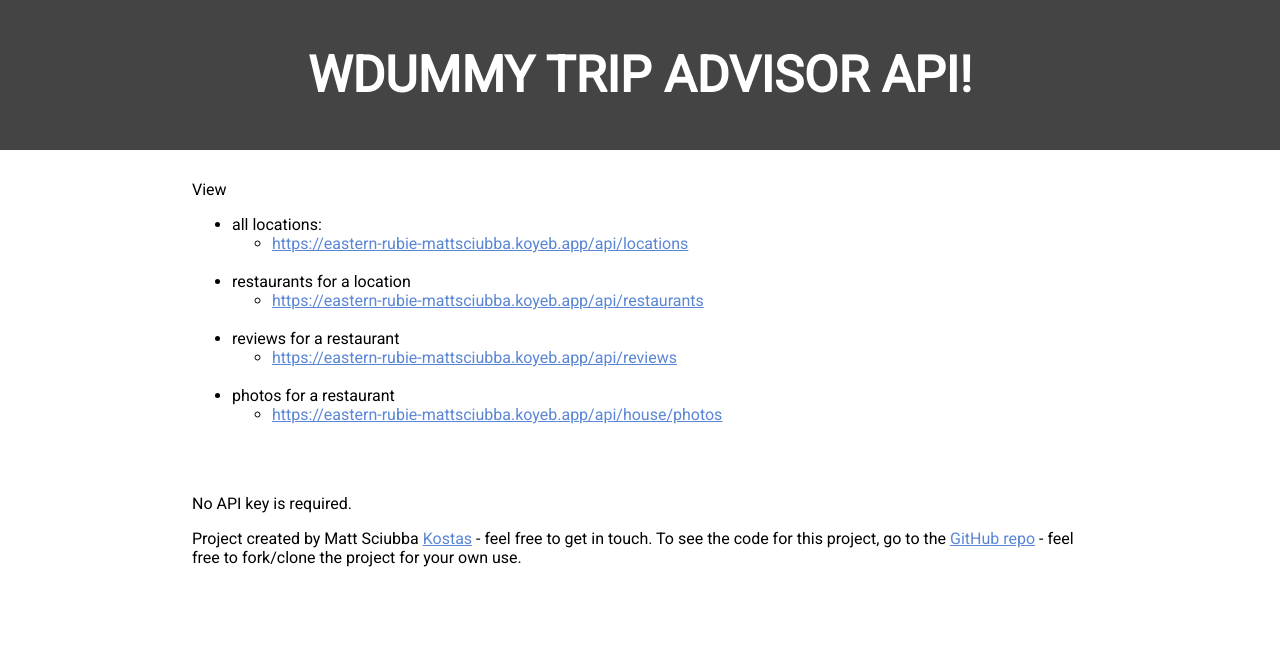
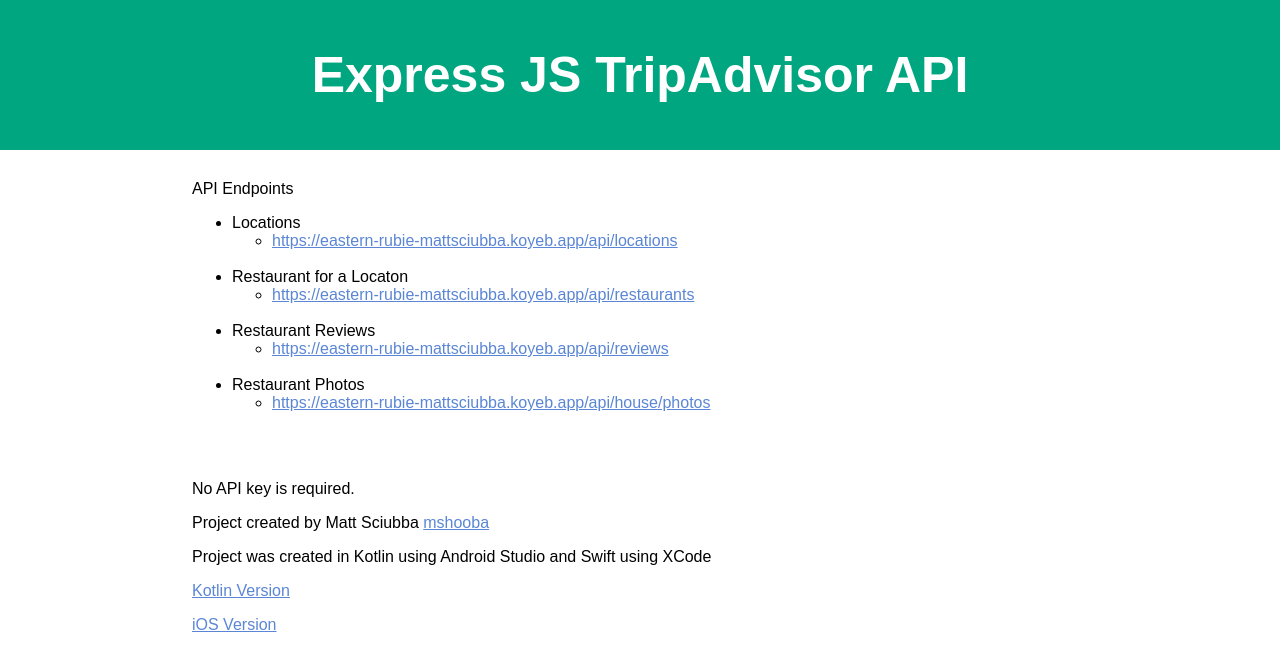
Before and after one commit to mshooba/tripadvisorAPI, a website: page public/index.html in a window 1280 px wide. Drawn offline with Linux system fonts and the light colour scheme.

Commit message:
touch ups

```diff
--- a/public/index.html
+++ b/public/index.html
@@ -7,32 +7,34 @@
 </head>
 <body>
   <header>
-    <h2>WDUMMY TRIP ADVISOR API!</h2>
+    <h2>Express JS TripAdvisor API</h2>
+   <!-- <img src="./images/logo.png" alt="">-->
+    <p></p>
   </header>
   <main>
 
-    View
+    API Endpoints
     <ul>
-    <li>all locations:
+    <li>Locations
       <ul>
         <li><a href="https://eastern-rubie-mattsciubba.koyeb.app/api/locationdetails">https://eastern-rubie-mattsciubba.koyeb.app/api/locations</a></li>
       </ul>
     </li>
     <br>
-    <li>restaurants for a location
+    <li>Restaurant for a Locaton
       <ul>
         <li><a href="https://eastern-rubie-mattsciubba.koyeb.app/api/restaurants">https://eastern-rubie-mattsciubba.koyeb.app/api/restaurants</a></li>
       </ul>
     </li>
     <br>
-    <li>reviews for a restaurant
+    <li>Restaurant Reviews
       <ul>
         <li><a href="https://eastern-rubie-mattsciubba.koyeb.app/api/reviews">https://eastern-rubie-mattsciubba.koyeb.app/api/reviews</a></li>
       </ul>
     </li>
 
     <br>
-    <li>photos for a restaurant
+    <li>Restaurant Photos
       <ul>
         <li><a href="https://eastern-rubie-mattsciubba.koyeb.app/api/restaurantphotos">https://eastern-rubie-mattsciubba.koyeb.app/api/house/photos</a></li>
       </ul>
@@ -42,7 +44,12 @@
     </ul>
     <br>
     <p>No API key is required.</p>
-    <p>Project created by Matt Sciubba  <a href="https://github.com/KostaSav">Kostas</a> - feel free to get in touch. To see the code for this project, go to the <a href="https://github.com/bethfraser/hp-api">GitHub repo</a> - feel free to fork/clone the project for your own use.
+    <p>Project created by Matt Sciubba  <a href="https://github.com/mshooba">mshooba</a>
+      <p>Project was created in Kotlin using Android Studio and Swift using XCode</p>
+      <p><a href="https://github.com/mshooba/RestaurantFinder">Kotlin Version</a></p>
+      <p><a href="https://github.com/mshooba/RestaurantFinder">iOS Version</p></p>
+
+
   </main>
 </body>
 </html>
--- a/public/style.css
+++ b/public/style.css
@@ -1,5 +1,5 @@
 body {
-  font-family: "Roboto", "Trebuchet MS", sans-serif;
+  font-family: "Montserrat", sans-serif;
   margin: 0;
 }
 
@@ -12,9 +12,10 @@
 header {
   width: 100%;
   text-align: center;
-  background-color: #444444;
+  background-color: #00A680;
   color: white;
   height: 150px;
+
 }
 
 h2 {
```
Also changed, not shown: public/images/logo.png (added).
